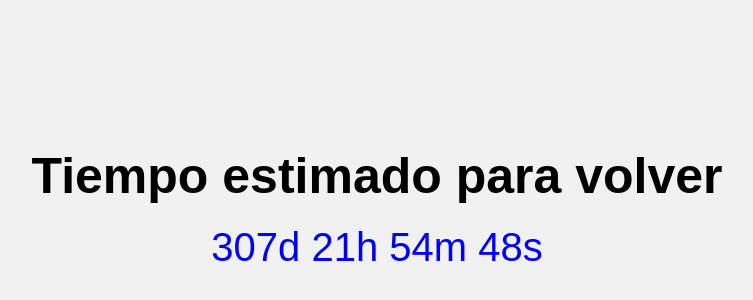
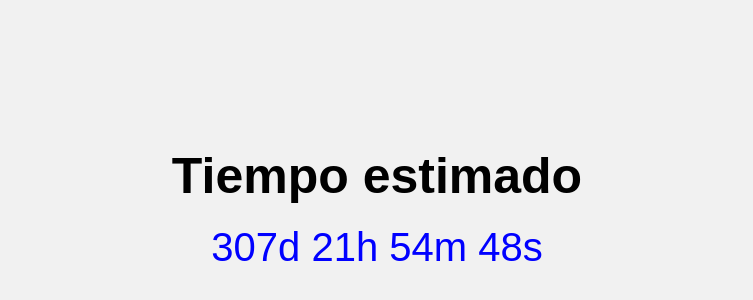
Before and after one commit to duvan-molina/countdown, a plain HTML site: page index.html in a window 1280 px wide. Shown: the part 192-492 px from the top of the page, without its empty margins (263-1016 px from the left). Drawn offline with Linux system fonts and the light colour scheme.

Commit message:
Update index.html

```diff
--- a/index.html
+++ b/index.html
@@ -38,7 +38,7 @@
   <body>
     <main>
       <header>
-        <h1>Tiempo estimado para volver</h1>
+        <h1>Tiempo estimado</h1>
       </header>
       <!-- Display the countdown timer in an element -->
       <p id="demo"></p>
```
